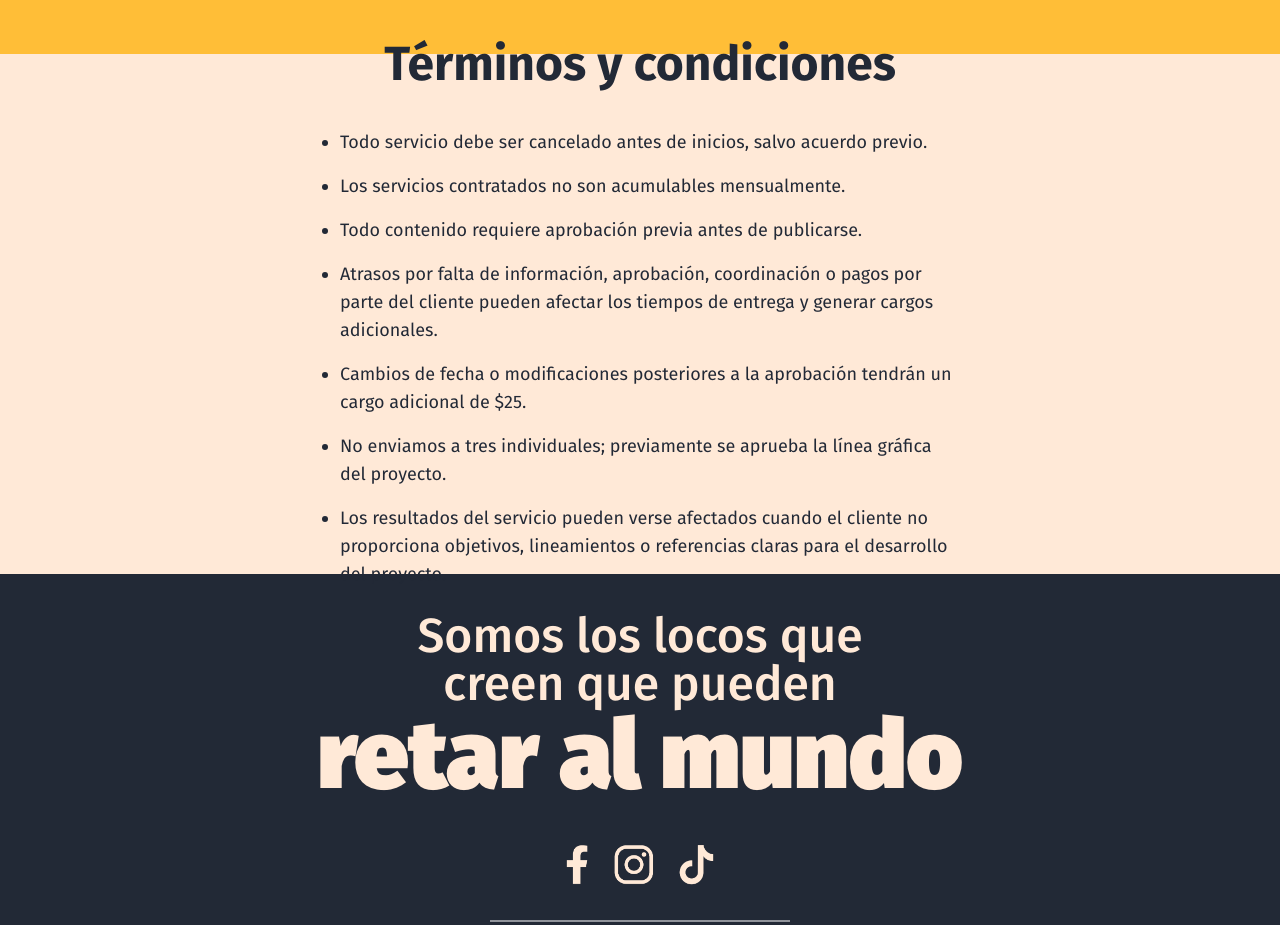
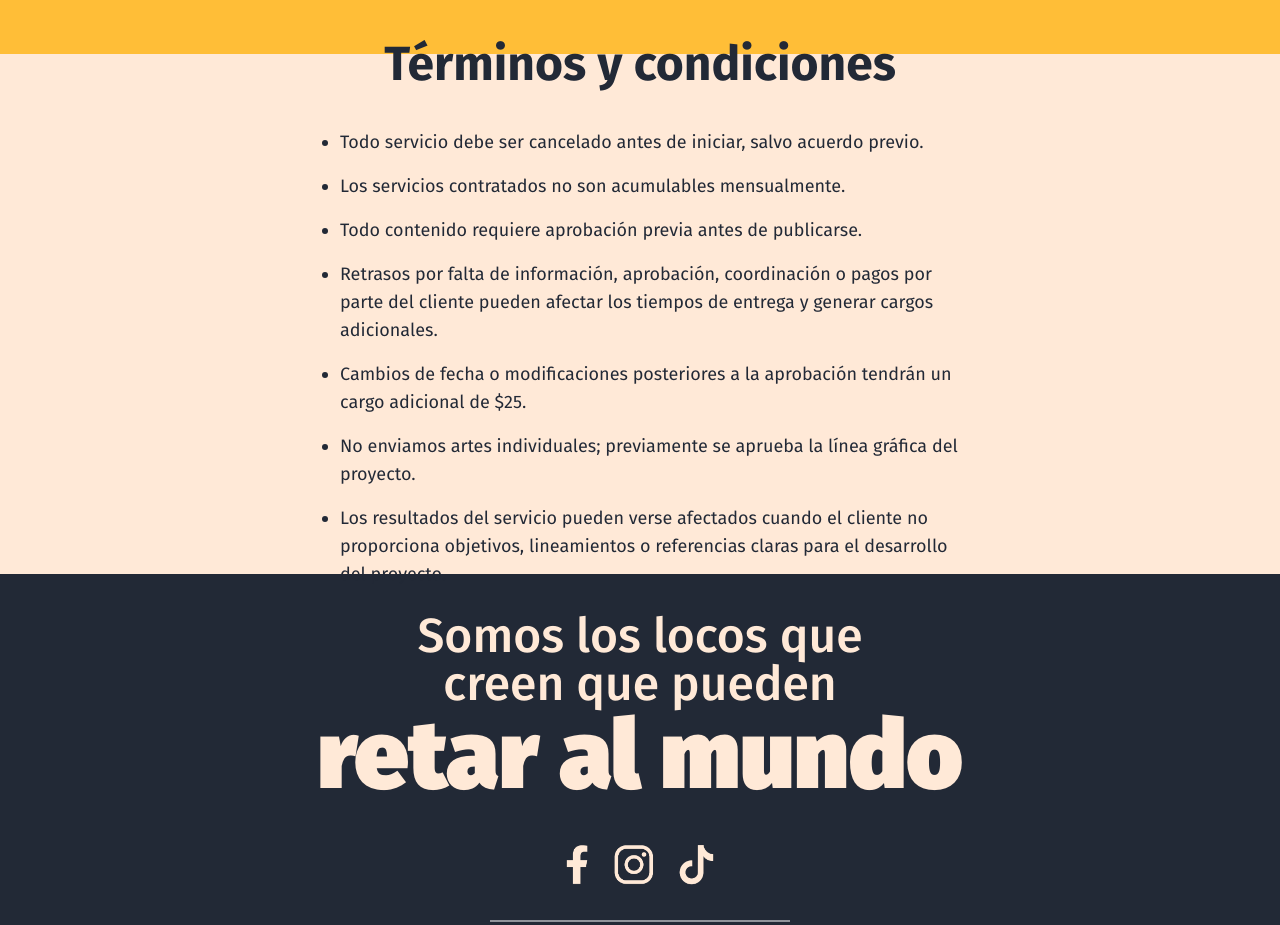
Before and after one commit to jvrmrls/web-abc, a React (Vite) app: page / in a window 1280 px wide. Shown: the part 3000-3925 px from the top of the page. Built offline with nearby package versions, Linux system fonts and the light colour scheme.

Commit message:
fix: Corrección de errores tipográficos en los términos y condiciones y ajuste de altura en el componente de servicios

```diff
--- a/src/components/domain/home/ServicesComponent.jsx
+++ b/src/components/domain/home/ServicesComponent.jsx
@@ -44,7 +44,7 @@ function ServicesComponent() {
       </Box> */}
       <Box
         sx={style.container}
-        className='flex flex-col justify-between  items-center gap-8 py-8 aspect-square w-full h-[40vh] min-h-[300px] max-h-[600px] lg:h-[55vh] lg:min-h-[500px] lg:max-h-[900px]'
+        className='flex flex-col justify-between  items-center gap-8 py-8 aspect-square w-full h-[50vh] min-h-[400px] max-h-[600px] lg:h-[55vh] lg:min-h-[500px] lg:max-h-[900px]'
       >
         <p className='text-center text-2xl lg:text-2xl font-medium leading-8 text-white '>
           Conoce nuestros{' '}
--- a/src/components/domain/home/TermsAndConditions.jsx
+++ b/src/components/domain/home/TermsAndConditions.jsx
@@ -16,7 +16,7 @@ const TermsAndConditions = () => {
         </p>
         <ul className='list-disc pl-5 space-y-0 lg:space-y-4 text-xs lg:text-lg'>
           <li>
-            Todo servicio debe ser cancelado antes de inicios, salvo acuerdo
+            Todo servicio debe ser cancelado antes de iniciar, salvo acuerdo
             previo.
           </li>
           <li>Los servicios contratados no son acumulables mensualmente.</li>
@@ -24,7 +24,7 @@ const TermsAndConditions = () => {
             Todo contenido requiere aprobación previa antes de publicarse.
           </li>
           <li>
-            Atrasos por falta de información, aprobación, coordinación o pagos
+            Retrasos por falta de información, aprobación, coordinación o pagos
             por parte del cliente pueden afectar los tiempos de entrega y
             generar cargos adicionales.
           </li>
@@ -33,7 +33,7 @@ const TermsAndConditions = () => {
             tendrán un cargo adicional de $25.
           </li>
           <li>
-            No enviamos a tres individuales; previamente se aprueba la línea
+            No enviamos artes individuales; previamente se aprueba la línea
             gráfica del proyecto.
           </li>
           <li>
```
